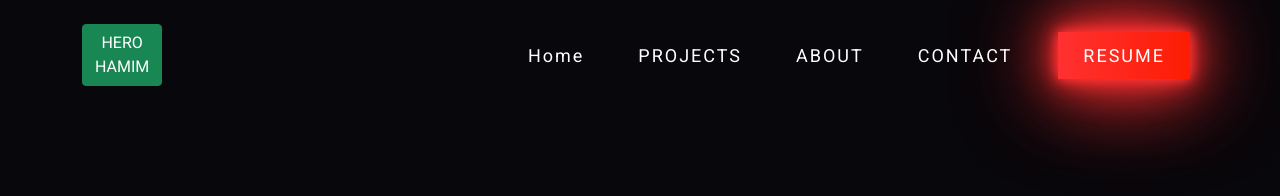
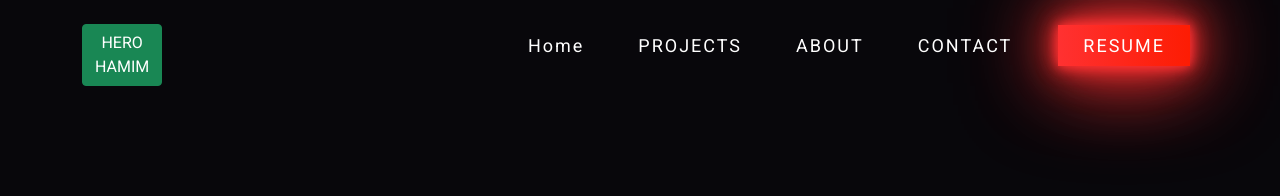
Before and after one commit to Hamim404/Hero-Hamim, a plain HTML site: page index.html in a window 1280 px wide. Drawn offline with nearby package versions, Linux system fonts and the light colour scheme.

Commit message:
Navbar Updated

```diff
--- a/style.css
+++ b/style.css
@@ -17,12 +17,11 @@ ul li {
   margin: 0px 0;
 }
 ul li a {
-  display: block;
+  /* display: block; */
   text-decoration: none;
   font-size: 18px;
   letter-spacing: 2px;
   color: #fff !important;
-  /* margin: 0 10px; */
   padding: 10px 25px;
   position: relative;
 }
```
